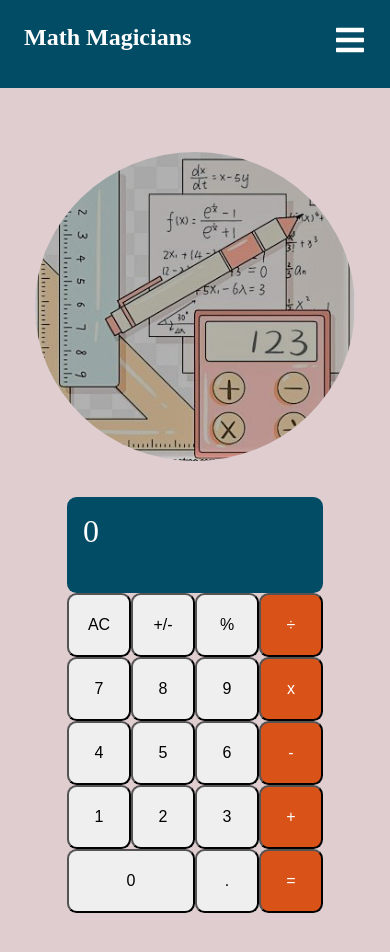
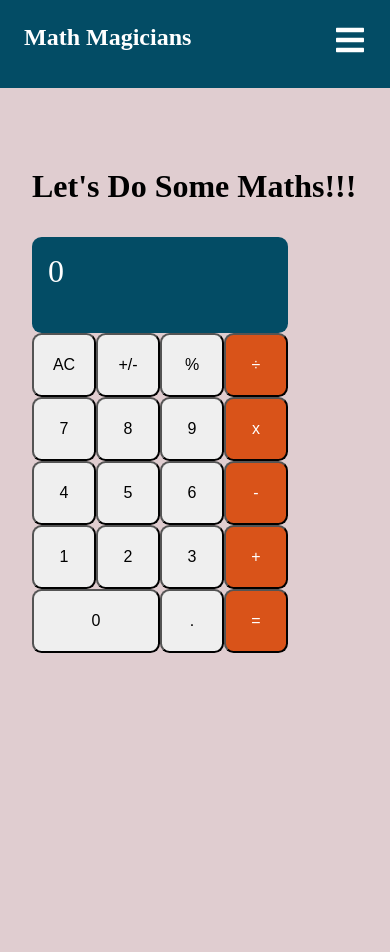
Before and after one commit to edubew/math-magicians, a React (Create React App) app: page /calculator in a window 390 px wide. Shown: the top 952 px of the page. After the commit the page ends 844 px from the top, so only its background shows below. Built offline with nearby package versions, Linux system fonts and the light colour scheme.

Commit message:
Modify the layou and fix styling

```diff
--- a/src/Components/Calculator.js
+++ b/src/Components/Calculator.js
@@ -1,6 +1,6 @@
+/* eslint-disable react/no-unescaped-entities */
 import React, { useState } from 'react';
 import calculate from '../logic/calculate';
-import math from '../assets/math.jpeg';
 
 const Calculator = () => {
   const [currentState, setState] = useState(0);
@@ -19,6 +19,7 @@ const Calculator = () => {
   }`;
   return (
     <div className="calculator__wrapper">
+      <h1>Let's Do Some Maths!!!</h1>
       <div className="calculator__container">
         <div className="calculator__output">
           <span>{result}</span>
@@ -101,9 +102,6 @@ const Calculator = () => {
           =
         </button>
       </div>
-      <div>
-        <img src={math} alt="math icon" className="calculator__image" />
-      </div>
     </div>
   );
 };
--- a/src/index.css
+++ b/src/index.css
@@ -13,20 +13,14 @@ body {
   display: flex;
   gap: 15%;
   justify-content: center;
-  align-items: center;
-  margin-top: 6rem;
-  margin-bottom: 3rem;
+  margin: auto;
+  padding-top: 3rem;
 }
 
 .calculator__container {
   display: grid;
   grid-template-columns: repeat(4, 5rem);
   grid-template-rows: minmax(6rem, auto) repeat(5, 5rem);
-}
-
-.calculator__image {
-  width: 26rem;
-  border-radius: 50%;
 }
 
 .calculator__container button {
@@ -177,8 +171,8 @@ p {
 
 @media screen and (max-width: 600px) {
   .calculator__wrapper {
-    flex-direction: column-reverse;
+    flex-direction: column;
     gap: 2rem;
-    margin-top: 4rem;
+    margin-top: 2rem;
   }
 }
```
Also changed, not shown: src/assets/calcBackground.jpg (added), src/assets/math.jpeg (deleted).
